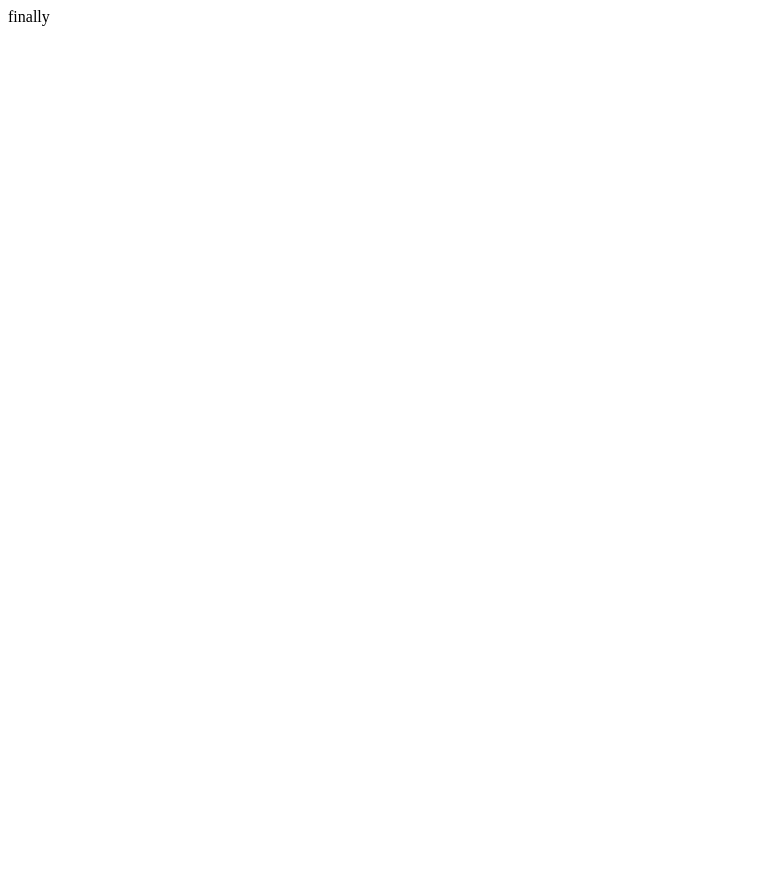
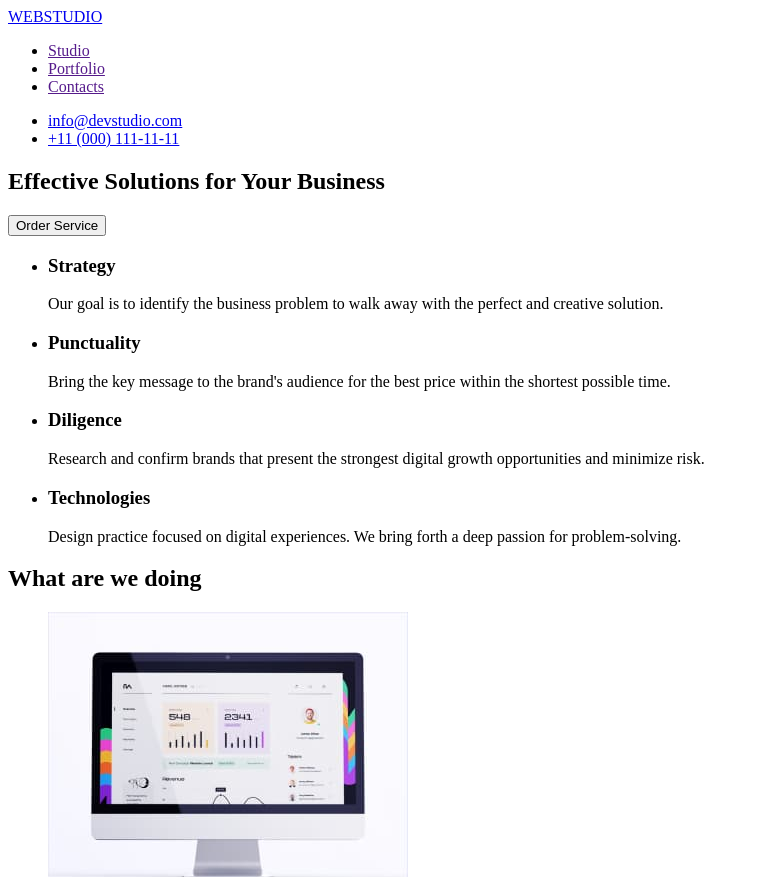
Before and after one commit to Anemuzus/goit-markup-hw-01, a plain HTML site: page index.html in a window 1280 px wide. Shown: the top 877 px of the page, without its empty margins (0-759 px from the left). Before the commit the page ends 800 px from the top, so only its background shows below. Drawn offline with Linux system fonts and the light colour scheme.

Commit message:
commit one

```diff
--- a/index.html
+++ b/index.html
@@ -4,9 +4,107 @@
     <meta charset="UTF-8" />
     <meta http-equiv="X-UA-Compatible" content="IE=edge" />
     <meta name="viewport" content="width=device-width, initial-scale=1.0" />
-    <title>Document</title>
+    <title>Studio</title>
   </head>
   <body>
-    finally
+    <header>
+      <nav>
+        <a href="/">WEBSTUDIO</a>
+
+        <ul>
+          <li><a href=""> Studio</a></li>
+          <li><a href=""> Portfolio</a></li>
+          <li><a href=""> Contacts</a></li>
+        </ul>
+      </nav>
+      <ul>
+        <li><a href="mailto:">info@devstudio.com</a></li>
+        <li><a href="tel:">+11 (000) 111-11-11</a></li>
+      </ul>
+    </header>
+    <main>
+      <!-- ---------------HERO----------------- -->
+      <div>
+        <section>
+          <h1>Effective Solutions for Your Business</h1>
+          <button type="button">Order Service</button>
+        </section>
+      </div>
+      <!-- ------------advantages------------ -->
+      <section>
+        <ul>
+          <li>
+            <h3>Strategy</h3>
+            <p>
+              Our goal is to identify the business problem to walk away with the
+              perfect and creative solution.
+            </p>
+          </li>
+          <li>
+            <h3>Punctuality</h3>
+            <p>
+              Bring the key message to the brand's audience for the best price
+              within the shortest possible time.
+            </p>
+          </li>
+          <li>
+            <h3>Diligence</h3>
+            <p>
+              Research and confirm brands that present the strongest digital
+              growth opportunities and minimize risk.
+            </p>
+          </li>
+          <li>
+            <h3>Technologies</h3>
+            <p>
+              Design practice focused on digital experiences. We bring forth a
+              deep passion for problem-solving.
+            </p>
+          </li>
+        </ul>
+      </section>
+      <!-- ----------------our job--------------- -->
+      <section>
+        <h2>What are we doing</h2>
+        <ul>
+          <li><img src="/images/img1.jpg" alt="monitor" width="360" /></li>
+          <li><img src="/images/img2.jpg" alt="phone screen" width="360" /></li>
+          <li><img src="/images/img3.jpg" alt="phone" width="360" /></li>
+        </ul>
+      </section>
+      <!-- ----------------team--------------- -->
+      <section>
+        <h2>Our Team</h2>
+        <ul>
+          <li>
+            <img src="/images/portret_1.jpg" alt="portret" />
+            <h3>Mark Guerrero</h3>
+            <p>Product Designer</p>
+          </li>
+          <li>
+            <img src="/images/portret_2.jpg" alt="portret" />
+            <h3>Tom Ford</h3>
+            <p>Frontend Developer</p>
+          </li>
+          <li>
+            <img src="/images/portret_3.jpg" alt="portret" />
+            <h3>Camila Garcia</h3>
+            <p>Marketing</p>
+          </li>
+          <li>
+            <img src="/images/portret_4.jpg" alt="portret" />
+            <h3>Daniel Wilson</h3>
+            <p>UI Designer</p>
+          </li>
+        </ul>
+      </section>
+    </main>
+    <footer>
+      <a href="/">WEBSTUDIO</a>
+      <p>
+        Increase the flow of customers and sales for your business with digital
+        marketing & growth solutions.
+      </p>
+    </footer>
   </body>
 </html>
```
Also changed, not shown: images/img1.jpg (added), images/img2.jpg (added), images/img3.jpg (added), images/portret_1.jpg (added), images/portret_2.jpg (added), images/portret_3.jpg (added), images/portret_4.jpg (added).
